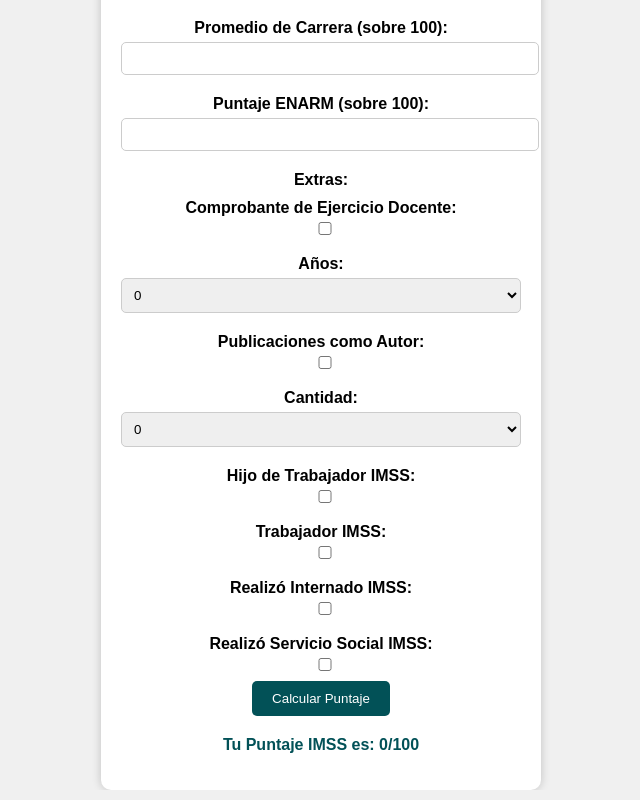
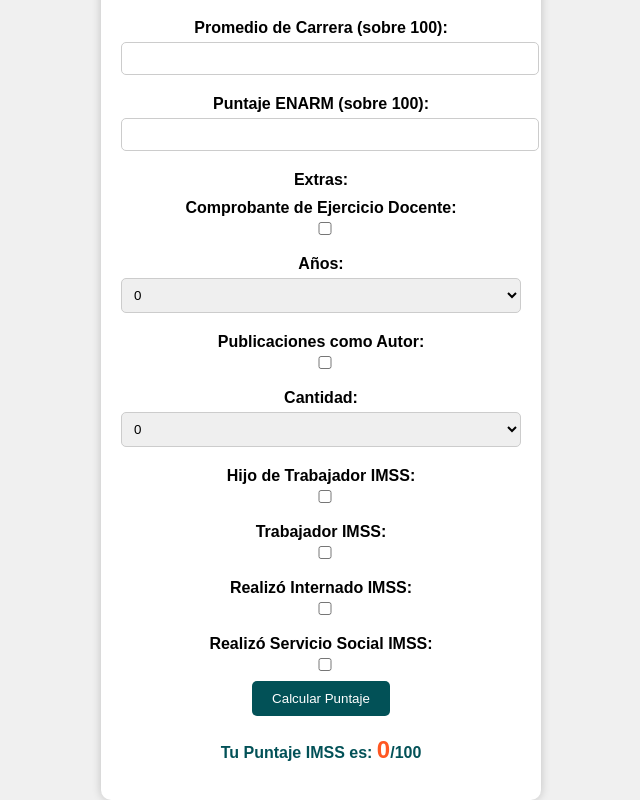
Before and after one commit to christianarzaluz/calculadoraIMSS, a plain HTML site: page index.html in a window 1280 px wide. Shown: the part 118-918 px from the top of the page, without its empty margins (319-959 px from the left). Drawn offline with Linux system fonts and the light colour scheme.

Commit message:
Update styles.css

```diff
--- a/styles.css
+++ b/styles.css
@@ -36,6 +36,10 @@
     border-radius: 5px;
 }
 
+.extras {
+    margin-top: 10px;
+}
+
 button {
     background-color: #025157;
     color: #fff;
@@ -54,3 +58,15 @@
     font-weight: bold;
     color: #025157;
 }
+
+#puntaje-imss {
+    color: #FF5722;
+    font-size: 24px;
+}
+
+
+#result-container {
+    margin-top: 20px;
+    font-weight: bold;
+    color: #025157;
+}
```
